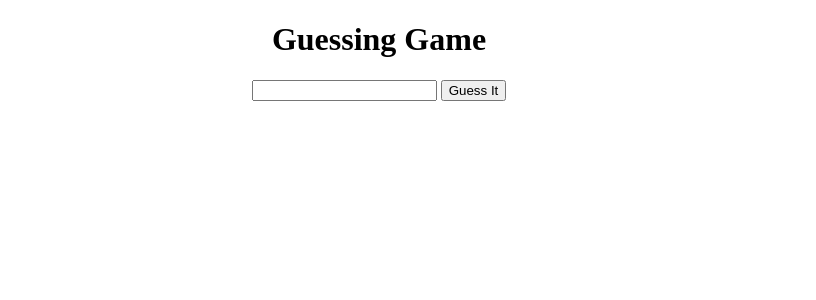
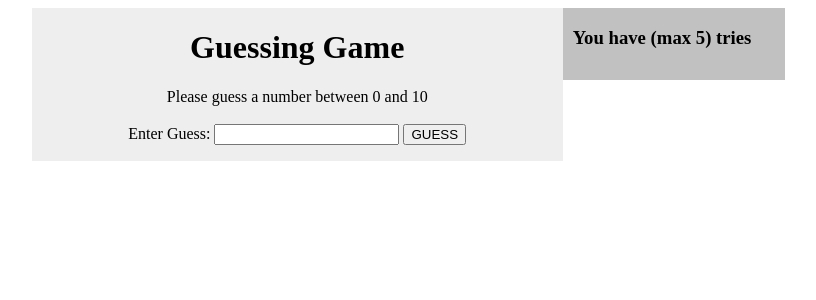
Before and after one commit to missjc16/simple-guessing-game, a PHP site: page / in a window 1280 px wide. Shown: the top 300 px of the page, without its empty margins (229-1045 px from the left). Run offline with PHP 8.4, Linux system fonts and the light colour scheme.

Commit message:
labels, sort of instructions, Max Tries feature
It helps to improve the understanding of the user to the flow of the game. It should be able to limit the user’s input and it will be the trigger to end the game.

```diff
--- a/guessing-game/index.php
+++ b/guessing-game/index.php
@@ -1,4 +1,14 @@
-<!DOCTYPE html>
+<?php
+
+session_start();
+
+$MAX_TRIES = 5;
+
+if (!isset($_SESSION["pc_number"])) {
+    $_SESSION["tries"] = $MAX_TRIES;
+    $_SESSION["past_tries"] = array();
+}
+?>
 <html>
 <head>
     <title>Guessing Game</title>
@@ -6,43 +16,109 @@
 <body>
     <style type="text/css">
         .container{
-            width: 1200px;
+          width: 60%;
+            border: 0px dashed red;
+            margin-left: auto;
+            margin-right: auto;
+        }
+
+		.left{
+			border: 0px solid red;
+            width: 70%;
+            float: left;
             text-align: center;
-        }
+            background-color: #eeeeee;
+		}
+		.right{
+			border: 0px solid green;
+            width: 28%;
+            float: left;
+            padding-left: 10px;
+            padding-bottom: 13px;
+            background-color: #c1c1c1;
+		}
     </style>
     <div class="container">
+	<div class="left">
         <div class="logo">
             <h1>Guessing Game</h1>
         </div>
         <form action="" method="POST">
+			<label>Please guess a number between 0 and 10</label><br><br>
+			<label>Enter Guess:</label>
             <input type="text" name="text">
-            <input type="submit" name="submit" value="Guess It">
+            <input type="submit" name="submit" value="GUESS">
         </form>
-    </div>
+
     <?php
-    $number = mt_rand(1,10);
+		$WON = false;
+		define("INVALID", "Please enter a valid NUMBER!", true);
+		define("sorry", "Sorry... Guess again!", true);
+		define("congrats", "You won the game!", true);
+
+	  // If it was the last try and the input still isn't right, print ending message
+    if ($_SESSION["tries"] == 0 && $WON != true) {
+        $message = "Too bad, number was ".$_SESSION["pc_number"];
+        $color = "red";
+    }
+
+    $_SESSION["pc_number"] = mt_rand(1,10);
         if( isset($_POST['submit']) ){
             $text = trim($_POST['text']);
+			$WON = false;
             if(empty($text) || $text > 10 ) { ?>
                 <div class="container">
-                    <h2><?php echo 'Please guess any number between 1 to 10' ?></h2>
+                    <h2><?php echo INVALID ?></h2>
                 </div>
             <?php }else{
-                if($text == $number){ ?>
+                if($text == $_SESSION["pc_number"]){ ?>
                    <div class="container">
-                       <h2><?php echo 'Hurrah..! You won the game.'; ?></h2>
+                       <h2><?php echo congrats ?></h2>
                    </div>
 
                <?php }else{ ?>
                    <div class="container">
-                       <h2><?php echo 'Sorry...! Best luck for next time.'; ?></h2>
+                       <h2><?php echo Sorry ?></h2>
                    </div>
 
                 <?php }
             }
         }
 
+	 // If it was the last try and the input still isn't right, print ending message
+    if ($_SESSION["tries"] == 0 && $WON != true) {
+        $message = "Too bad, number was ".$_SESSION["pc_number"];
+        $color = "red";
+    }
+
+	// Verify if user still has tries
+                    if ($_SESSION["tries"] == 0 || $WON == true) {
+                        $disable_attr = "disabled=\"disabled\"";
+                    } else {
+                        $disable_attr = "";
+                    }
+
+
     ?>
+	</div>
+<div class="right">
+		<h3>You have (max <?php echo $MAX_TRIES ?>) tries</h3>
+		<?php
+
+                    $counter = 1;
+                    foreach($_SESSION["past_tries"] as $try){
+                        echo "<p>Try $counter: $try</p>";
+                        $counter++;
+                    }
+
+                    if ($_SESSION["tries"] == 0 || $WON == true) {
+                        echo "<a href=\"reset.php\">Play again</a>";
+                    }
+
+                     ?>
+                </div>
+                <div style="clear: both;"></div>
+	</div>
 
 </body>
 </html>
```
